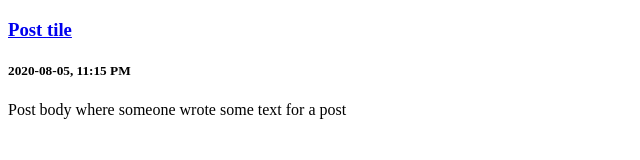
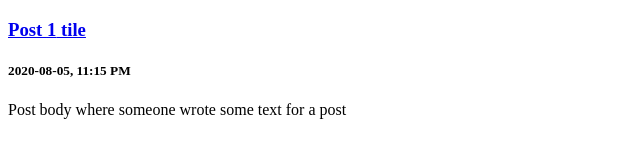
Before and after one commit to Khush1694/lambda-network-app, a React (Create React App) app: page /post/1 in a window 1280 px wide. Shown: the top 160 px of the page, without its empty margins (0-640 px from the left). Built offline with nearby package versions, Linux system fonts and the light colour scheme.

Commit message:
set up useParams

```diff
--- a/src/App.js
+++ b/src/App.js
@@ -4,7 +4,7 @@ import Home from './components/Home';
 import Profile from './components/Profile';
 import PostsPage from './components/PostsPage';
 import SubmitPostPage from './components/SubmitPostPage';
-import Post from './components/Post';
+import PostPage from './components/PostPage';
 
 function App() {
   return (
@@ -13,7 +13,7 @@ function App() {
         <Route exact path="/" component={Home}></Route>
         {/* Will eventually need this to be /profile/:id */}
         <Route path="/profile" component={Profile}></Route>
-        <Route path="/post/:id" component={Post}></Route>
+        <Route path="/post/:id" component={PostPage}></Route>
         <Route path="/posts" component={PostsPage}></Route>
         <Route path="/submit" component={SubmitPostPage}></Route>
       </Switch>
--- /dev/null
+++ b/src/components/PostPage.js
@@ -0,0 +1,15 @@
+import React from 'react';
+import { useParams } from 'react-router';
+import Post from './Post';
+
+const PostPage = () => {
+  const { id } = useParams();
+  console.log(id);
+  return (
+    <>
+      <Post id={id} />
+    </>
+  );
+};
+
+export default PostPage;
```
